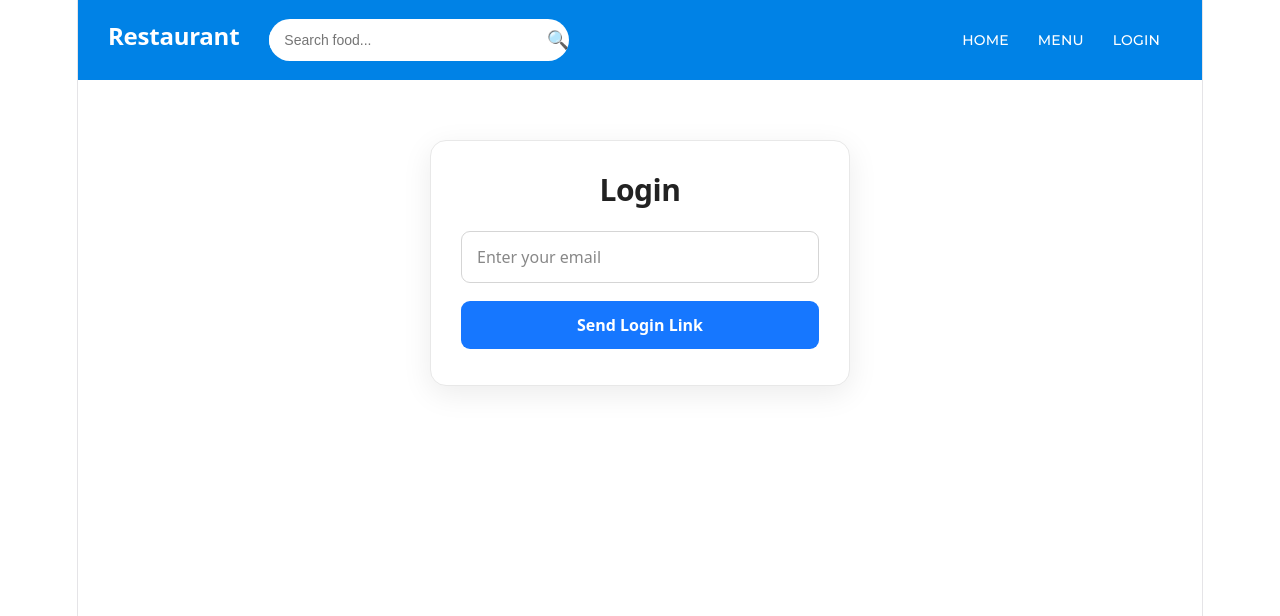
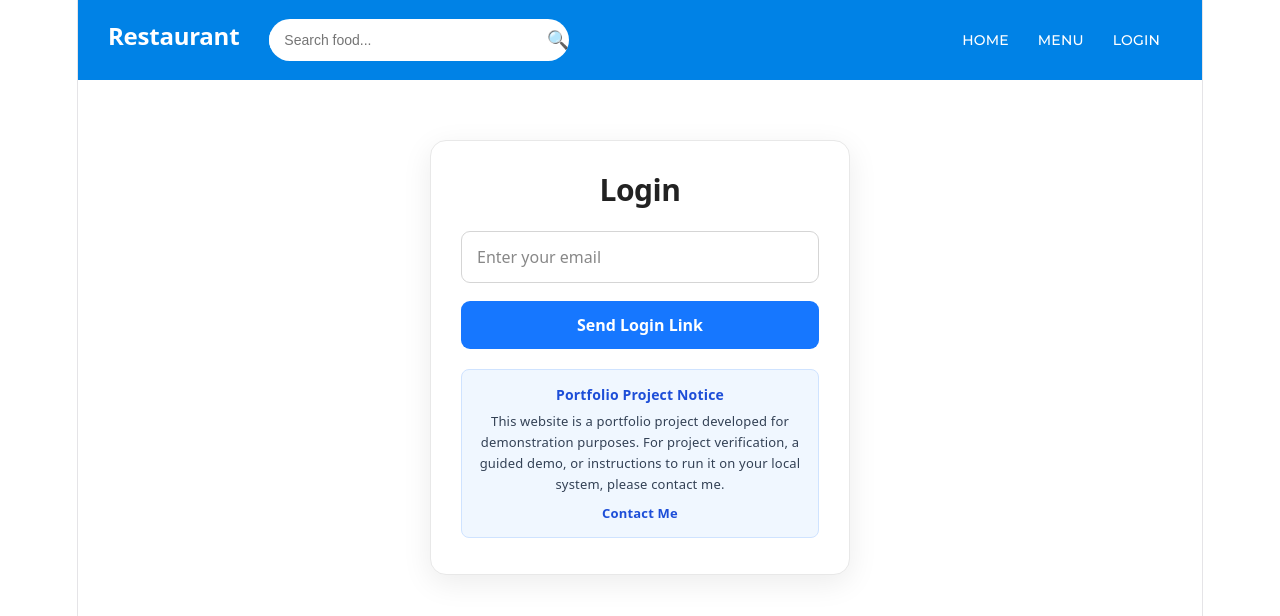
Before and after one commit to girish200097/restaurant-management-system, a React (Vite) app in the folder frontend/: page / in a window 1280 px wide. Shown: the top 616 px of the page. Built offline with nearby package versions, Linux system fonts and the light colour scheme; no server answers.

Commit message:
Add portfolio project notice to login page

```diff
--- a/frontend/src/pages/user/Login.css
+++ b/frontend/src/pages/user/Login.css
@@ -144,3 +144,36 @@
     padding: 22px 16px;
   }
 }
+
+/* Portfolio Project Notice */
+.project-demo-notice {
+    margin-top: 20px;
+    padding: 14px 16px;
+    background-color: #f0f7ff;
+    border: 1px solid #cfe3ff;
+    border-radius: 8px;
+    font-size: 13px;
+    line-height: 1.6;
+    color: #334155;
+}
+
+.project-demo-notice strong {
+    display: block;
+    margin-bottom: 5px;
+    color: #1d4ed8;
+    font-size: 14px;
+}
+
+.project-demo-notice p {
+    margin: 0 0 8px;
+}
+
+.project-demo-notice a {
+    color: #1d4ed8;
+    font-weight: 600;
+    text-decoration: none;
+}
+
+.project-demo-notice a:hover {
+    text-decoration: underline;
+}
--- a/frontend/src/pages/user/Login.jsx
+++ b/frontend/src/pages/user/Login.jsx
@@ -79,6 +79,20 @@ function Login() {
                 {message && <p className="login-message">{message}</p>}
                 {error && <p className="login-error">{error}</p>}
             </form>
+
+            <div className="project-demo-notice">
+                <strong>Portfolio Project Notice</strong>
+
+                <p>
+                    This website is a portfolio project developed for demonstration
+                    purposes. For project verification, a guided demo, or instructions
+                    to run it on your local system, please contact me.
+                </p>
+
+                <a href="mailto:girishkundagolg@gmail.com">
+                    Contact Me
+                </a>
+            </div>
         </div>
     );
 }
```
